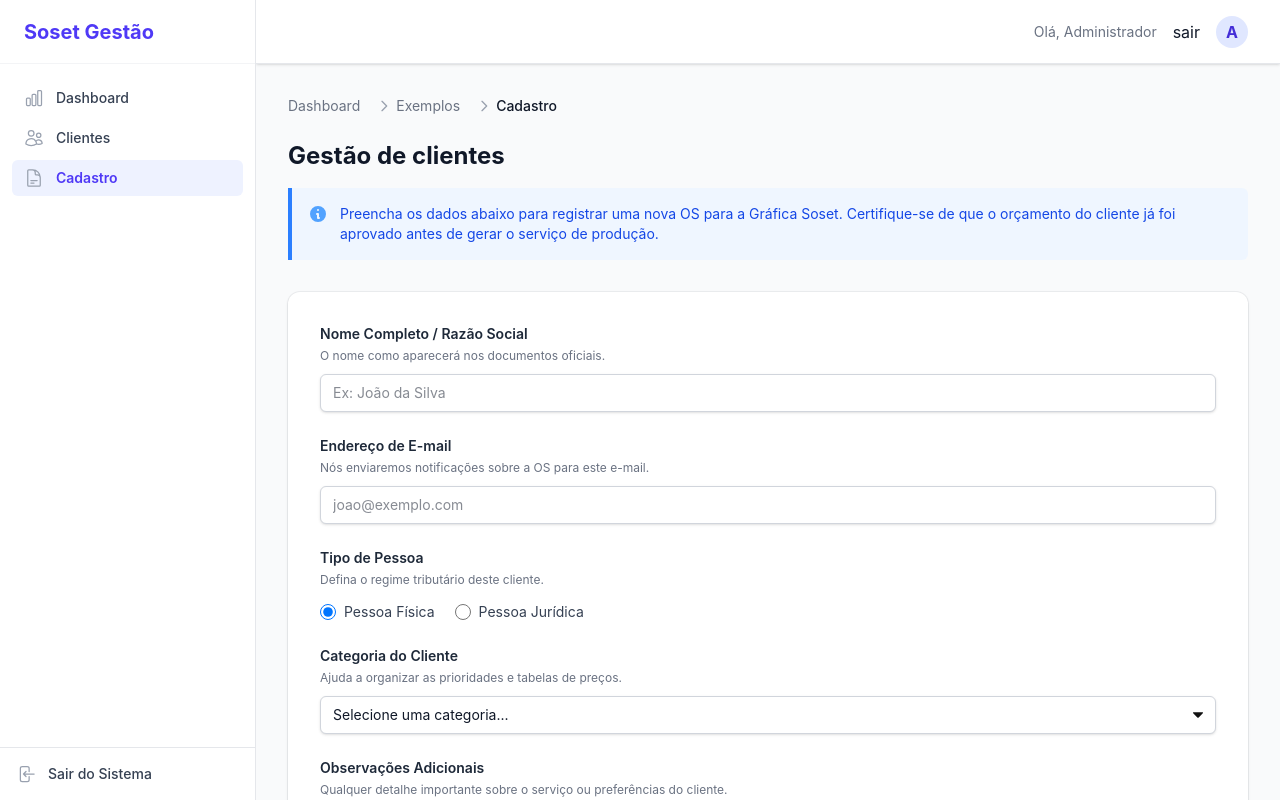
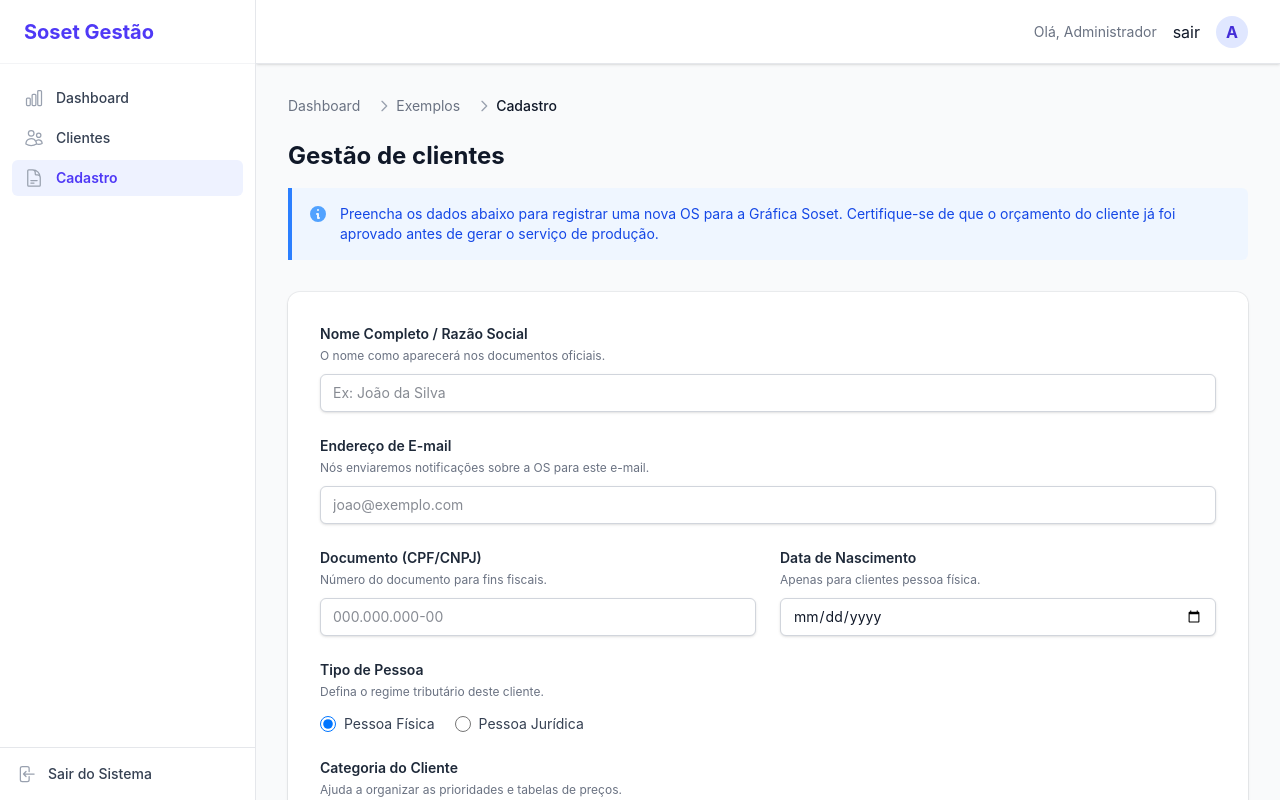
Before and after one commit to grafica-soset/front-admin, a Nuxt app: page /cadastro in a window 1280 px wide. Built offline with nearby package versions, Linux system fonts and the light colour scheme.

Commit message:
ajuste de titulos e exemplo de formulario em grid

```diff
--- a/app/pages/cadastro.vue
+++ b/app/pages/cadastro.vue
@@ -10,6 +10,8 @@ const form = ref({
   nome: '',
   email: '',
   tipoPessoa: 'fisica',
+  documento : '',
+  dataNascimento: '',
   categoria: null,
   observacoes: '',
   notificacoes: true
@@ -26,6 +28,9 @@ const onSubmit = () => {
   alert('Formulário enviado com sucesso! Verifique o console.')
 }
 
+useHead({
+  title: 'Tela de exemplo de cadastro'
+})
 </script>
 
 <template>
@@ -68,6 +73,33 @@ const onSubmit = () => {
             placeholder="joao@exemplo.com"
             required
           />
+        </div>
+
+        <!-- Documento e Data de Nascimento em Grid -->
+        <div class="grid grid-cols-1 md:grid-cols-2 gap-6 mb-6">
+          <div class="form-group mb-0">
+            <label for="documento" class="form-label">Documento (CPF/CNPJ)</label>
+            <span class="form-description">Número do documento para fins fiscais.</span>
+            <input
+              id="documento"
+              v-model="form.documento"
+              type="text"
+              class="form-input"
+              placeholder="000.000.000-00"
+              required
+            />
+          </div>
+
+          <div class="form-group mb-0">
+            <label for="dataNascimento" class="form-label">Data de Nascimento</label>
+            <span class="form-description">Apenas para clientes pessoa física.</span>
+            <input
+              id="dataNascimento"
+              v-model="form.dataNascimento"
+              type="date"
+              class="form-input"
+            />
+          </div>
         </div>
 
         <!-- Radio Group -->
@@ -135,17 +167,17 @@ const onSubmit = () => {
         <!-- Checkbox -->
         <div class="form-group border-t border-gray-100 pt-5 mt-2">
           <label class="form-checkbox-label">
-            <div class="form-checkbox-container">
+            <span class="form-checkbox-container">
               <input
                 type="checkbox"
                 v-model="form.notificacoes"
                 class="form-checkbox"
               />
-            </div>
-            <div class="form-checkbox-content">
+            </span>
+            <span class="form-checkbox-content">
               <span class="form-label mb-0">Receber notificações por SMS e WhatsApp</span>
               <span class="form-description">O cliente será alertado sobre mudanças de status da OS.</span>
-            </div>
+            </span>
           </label>
         </div>
 
--- a/nuxt.config.ts
+++ b/nuxt.config.ts
@@ -6,6 +6,12 @@ export default defineNuxtConfig({
   compatibilityDate: "2025-07-15",
   devtools: { enabled: true },
   css: ['./app/assets/css/main.css'],
+  app: {
+    head: {
+      title: 'Área Administrativa',
+      titleTemplate: '%s - Soset', // Adds a suffix/prefix to all page titles
+    }
+  },
   runtimeConfig: {
     apiServer,
     public: {
```
